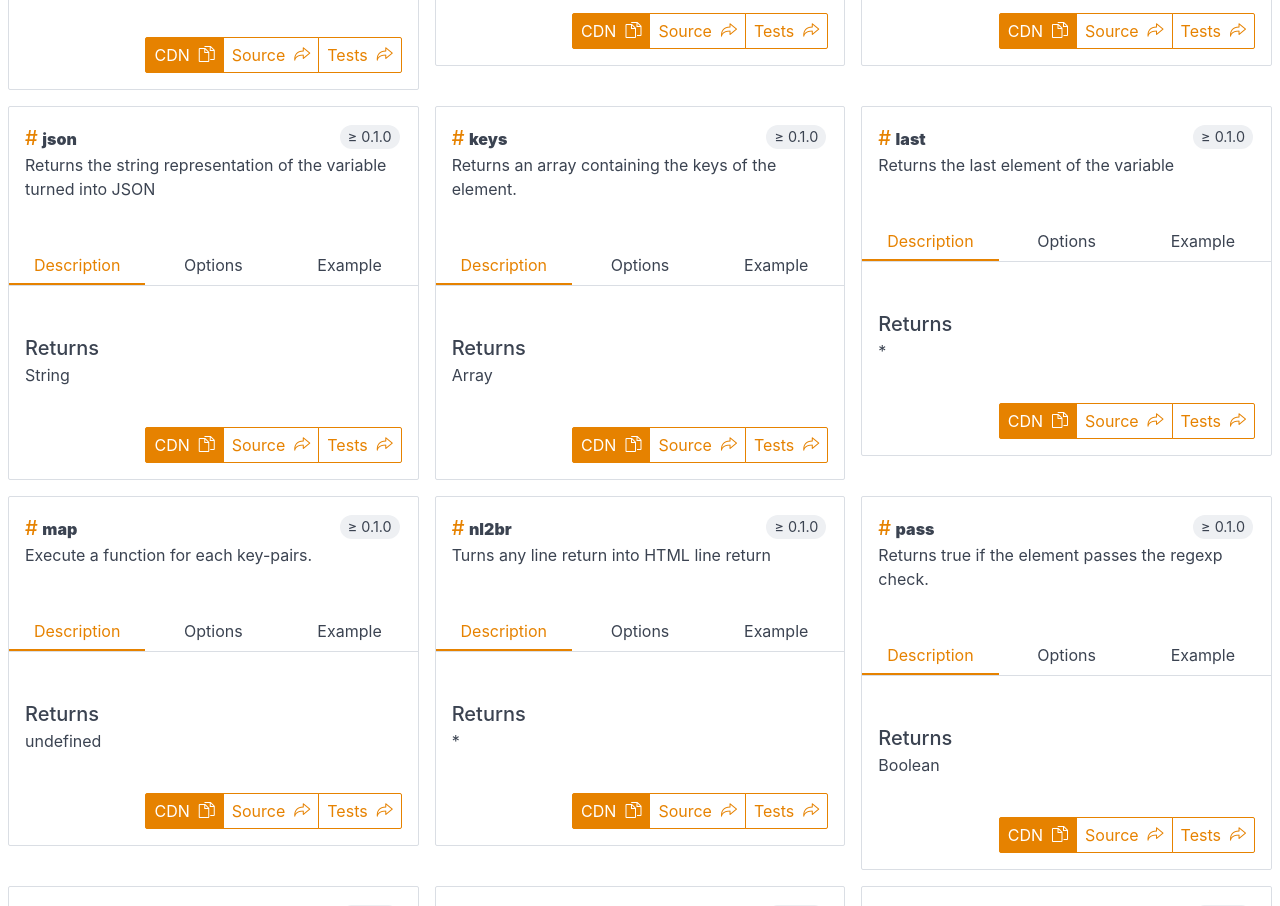
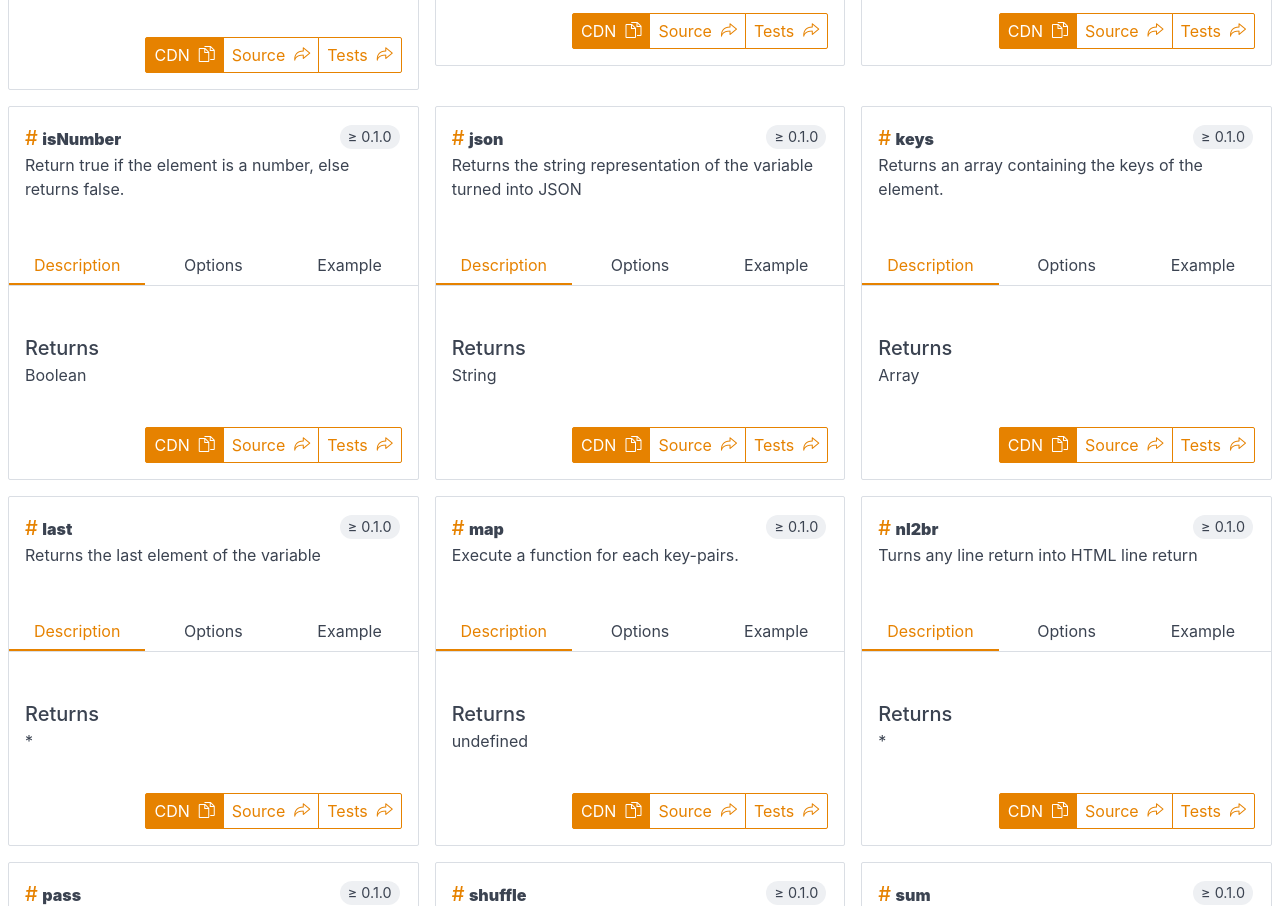
Before and after one commit to stellar-labs/prototype-storm, a website: page docs/index.html in a window 1280 px wide. Shown: the part 896-1802 px from the top of the page. Drawn offline with nearby package versions, Linux system fonts and the light colour scheme.

```diff
--- a/docs/index.html
+++ b/docs/index.html
@@ -5,9 +5,9 @@
             <meta charset="utf-8">
             <meta name="description" content="Supercharge your Javascript!" />
             <meta name="viewport" content="width=device-width, initial-scale=1, shrink-to-fit=no">
-            <meta name="keywords" content="average,ellipsis,empty,except,flatten,format,is array,json,keys,last,map,nl2br,only,pass,replace all,shuffle,sum,type,update,values" />
+            <meta name="keywords" content="average,ellipsis,empty,except,flatten,format,is array,is number,json,keys,last,map,nl2br,only,pass,replace all,shuffle,sum,type,update,values" />
             <meta name="subject" content="Javascript prototypes to help you code less, and better." />
-            <meta name="revised" content="Sunday, May 13, 2018, 10:37 AM" />
+            <meta name="revised" content="Sunday, May 13, 2018, 10:57 AM" />
             <meta name="url" content="https://stellar-labs.github.io/prototype-storm" />
             <meta name="identifier-URL" content="https://stellar-labs.github.io/prototype-storm" />
             <meta name="pagename" content="Supercharge your Javascript!" />
@@ -16,7 +16,7 @@
             <meta name="rating" content="General" />
             <meta name="target" content="all" />
             <meta name="HandheldFriendly" content="True" />
-            <meta name="date" content="Sunday, May 13, 2018, 10:37 AM" />
+            <meta name="date" content="Sunday, May 13, 2018, 10:57 AM" />
             <meta name="DC.title" content="Supercharge your Javascript!" />
             <meta name="apple-mobile-web-app-title" content="Prototype Storm - Supercharge your Javascript!">
             <meta name="apple-mobile-web-app-capable" content="yes" />
@@ -429,6 +429,60 @@
                         <button class="btn btn-primary cdn" data-url="https://cdn.rawgit.com/stellar-labs/prototype-storm/master/is-array.min.js">CDN&nbsp; <i class="icon-docs"></i></button>
                         <a href="https://github.com/stellar-labs/prototype-storm/blob/master/src/js/is-array.js#L14" class="btn">Source&nbsp; <i class="icon-action-redo"></i></a>
                         <a href="https://github.com/stellar-labs/prototype-storm/blob/master/test/is-array.js" class="btn">Tests&nbsp; <i class="icon-action-redo"></i></a>
+                    </div>
+                </div>
+            </div>
+        </div>
+
+        <div class="column col-sm-12 col-md-6 col-lg-6 col-xl-4 col-4" itemscope itemtype="http://schema.org/SoftwareSourceCode">
+            <div class="d-none" itemprop="codeSampleType">full solution</div>
+            <div class="d-none" itemprop="programmingLanguage">javascript</div>
+            <div class="d-none" itemprop="runtimePlatform">web</div>
+            <div class="d-none" itemprop="codeRepository">https://github.com/stellar-labs/prototype-storm/blob/master/src/js/is-number.js#L14</div>
+            <div class="panel" id="isNumber">
+                <div class="panel-header">
+                    <div class="panel-title" itemscope itemtype="http://schema.org/Thing">
+                        <a href="#isNumber" class="h5">#</a>
+                        <span class="text-bold"><strong itemprop="name">isNumber</strong></span>
+                        <span class="chip float-right">≥ 0.1.0</span>
+                        <p itemprop="description">Return true if the element is a number, else returns false.</p>
+                    </div>
+                </div>
+                <div class="panel-nav">
+                    <ul class="tab tab-block">
+                        <li class="tab-item active" data-display="isNumber-description">
+                            <a href="javascript:;">Description</a>
+                        </li>
+                        <li class="tab-item" data-display="isNumber-options">
+                            <a href="javascript:;">Options</a>
+                        </li>
+                        <li class="tab-item" data-display="isNumber-example">
+                            <a href="javascript:;">Example</a>
+                        </li>
+                    </ul>
+                </div>
+                <div class="panel-body" itemscope itemtype="http://schema.org/CreativeWork">
+                    <div class="tab-item-content" id="isNumber-description">
+                        <div><br /></div>
+                        <div class="h5">Returns</div>
+                        <p>Boolean</p>
+                    </div>
+                    <div class="tab-item-content d-hide" id="isNumber-options">
+                        No options available.
+                    </div>
+                    <div class="tab-item-content d-hide" id="isNumber-example" itemprop="exampleOfWork">
+
+            <pre class="code" data-lang="javascript"><code class="javascript">Number(42).isNumber() // true</code></pre>
+
+            <pre class="code" data-lang="javascript"><code class="javascript">[42].isNumber() // false</code></pre>
+
+                    </div>
+                </div>
+                <div class="panel-footer">
+                    <div class="btn-group float-right">
+                        <button class="btn btn-primary cdn" data-url="https://cdn.rawgit.com/stellar-labs/prototype-storm/master/dist/is-number.min.js">CDN&nbsp; <i class="icon-docs"></i></button>
+                        <a href="https://github.com/stellar-labs/prototype-storm/blob/master/src/js/is-number.js#L14" class="btn">Source&nbsp; <i class="icon-action-redo"></i></a>
+                        <a href="https://github.com/stellar-labs/prototype-storm/blob/master/test/is-number.js" class="btn">Tests&nbsp; <i class="icon-action-redo"></i></a>
                     </div>
                 </div>
             </div>
```
Also changed, not shown: src/js/is-number.js (added, +24 -0 lines), test/is-number.js (added, +17 -0 lines).
